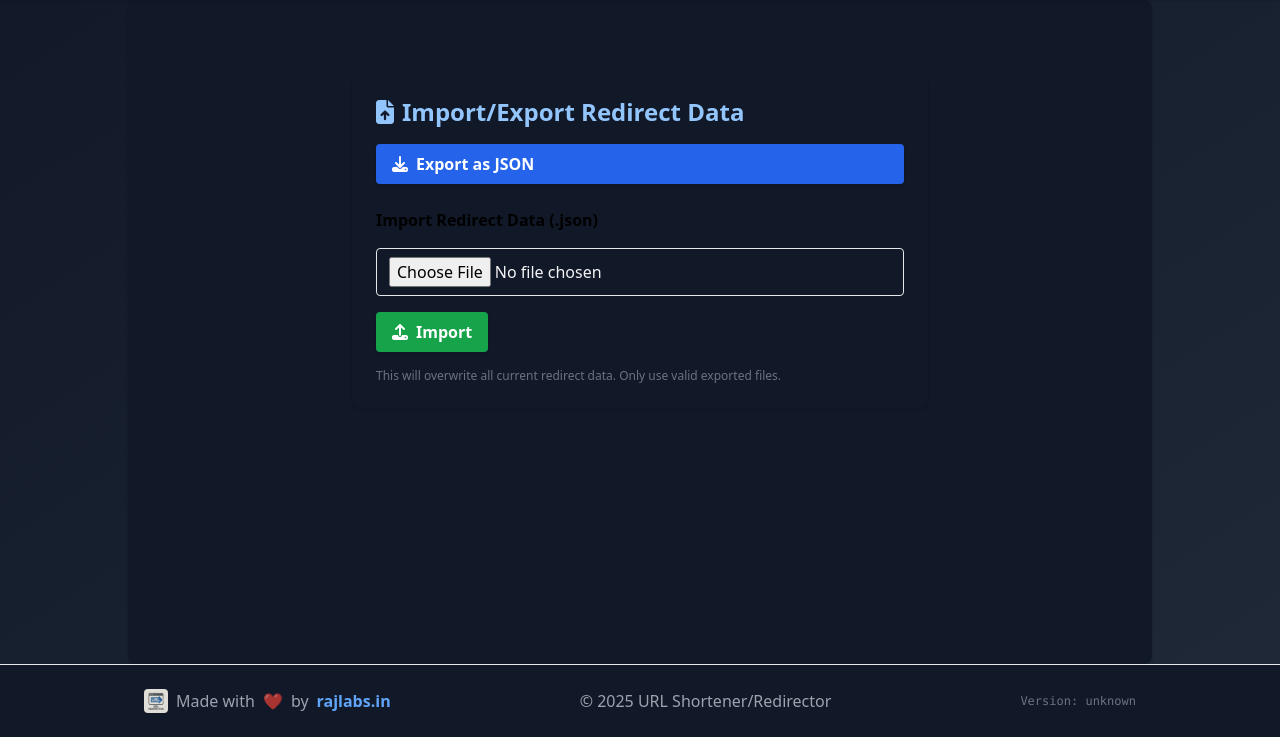
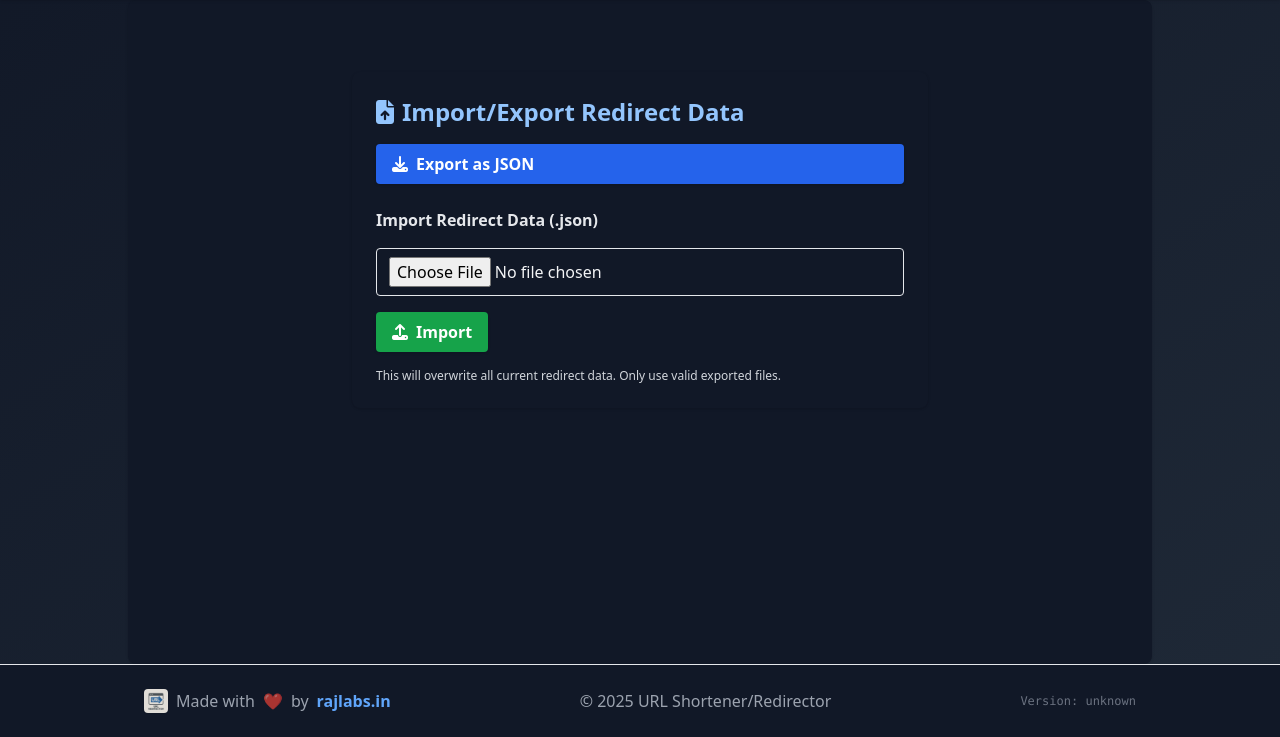
Before and after one commit to authoritydmc/r, a Flask app: page /admin/import-redirects in a window 1280 px wide. Shown: the part 97-834 px from the top of the page. Run offline with Flask 3, Linux system fonts and the light colour scheme; the visitor is signed in with stand-in values (Sample User, id 1); some libraries are stand-ins or nearby versions.

Commit message:
feat: enhance admin import/export UI with improved dark mode support for success and error messages

```diff
--- a/app/templates/admin_import_export.html
+++ b/app/templates/admin_import_export.html
@@ -15,19 +15,19 @@
     <i class="fa-solid fa-file-arrow-up"></i> Import/Export Redirect Data
   </h2>
   {% if success %}
-    <div class="bg-green-100 border border-green-300 text-green-800 px-4 py-2 rounded mb-4">{{ success }}</div>
+    <div class="bg-green-100 dark:bg-green-900 border border-green-300 dark:border-green-700 text-green-800 dark:text-green-200 px-4 py-2 rounded mb-4">{{ success }}</div>
   {% endif %}
   {% if error %}
-    <div class="bg-red-100 border border-red-300 text-red-800 px-4 py-2 rounded mb-4">{{ error }}</div>
+    <div class="bg-red-100 dark:bg-red-900 border border-red-300 dark:border-red-700 text-red-800 dark:text-red-200 px-4 py-2 rounded mb-4">{{ error }}</div>
   {% endif %}
   <div class="mb-6">
     <a href="/admin/export-redirects" class="bg-blue-600 text-white px-4 py-2 rounded hover:bg-blue-700 font-semibold shadow flex items-center gap-2"><i class="fa-solid fa-download"></i> Export as JSON</a>
   </div>
   <form method="post" enctype="multipart/form-data" class="space-y-4">
-    <label class="block font-semibold mb-1">Import Redirect Data (.json)</label>
+    <label class="block font-semibold mb-1 text-gray-700 dark:text-gray-200">Import Redirect Data (.json)</label>
     <input type="file" name="file" accept="application/json,.json" class="block w-full border rounded px-3 py-2 dark:bg-gray-900 dark:text-gray-100" required>
     <button type="submit" class="bg-green-600 text-white px-4 py-2 rounded hover:bg-green-700 font-semibold shadow flex items-center gap-2"><i class="fa-solid fa-upload"></i> Import</button>
-    <div class="text-xs text-gray-500 mt-2">This will overwrite all current redirect data. Only use valid exported files.</div>
+    <div class="text-xs text-gray-500 dark:text-gray-300 mt-2">This will overwrite all current redirect data. Only use valid exported files.</div>
   </form>
 </div>
 {% endif %}
```
